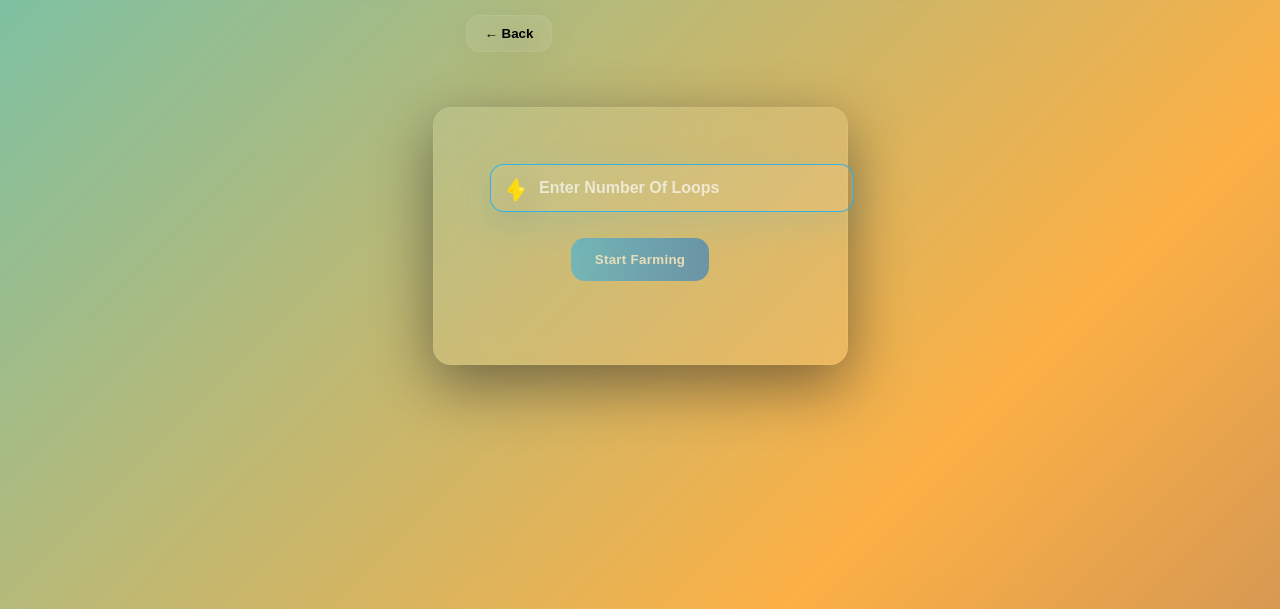
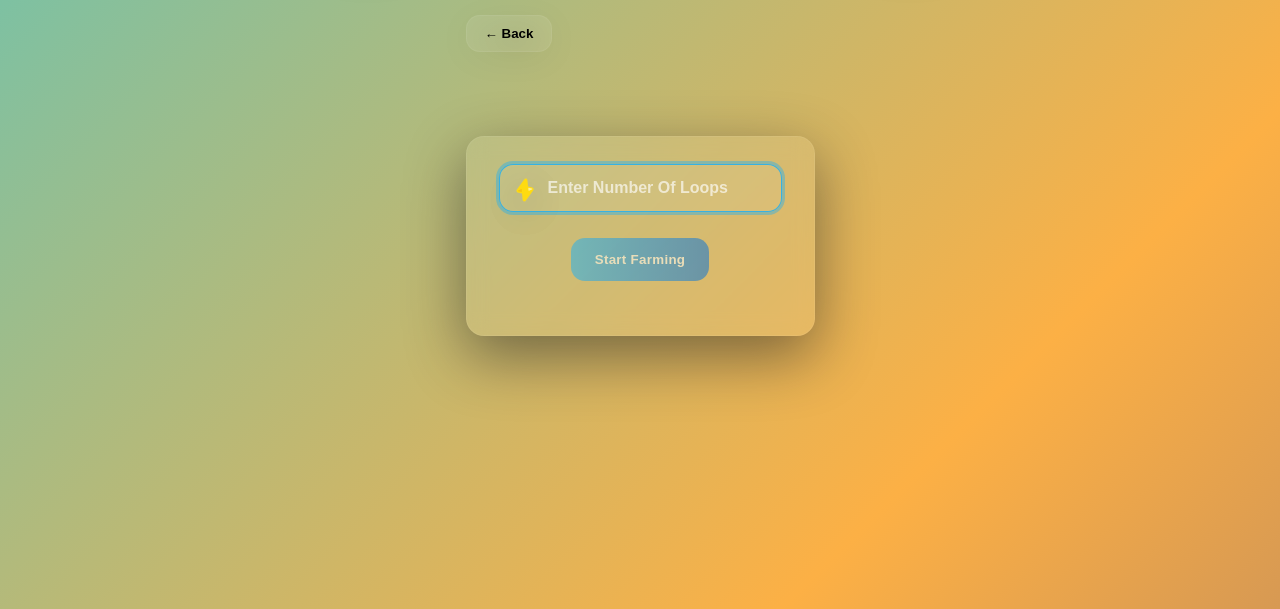
Before and after one commit to OracleMythix/DuoRainGUI, a plain HTML site: page index.html in a window 1280 px wide. Both pictures are taken after a click on the tab "XP Farm". Shown: the part 191-800 px from the top of the page. Drawn offline with Linux system fonts and the light colour scheme.

Commit message:
Update index.html

```diff
--- a/index.html
+++ b/index.html
@@ -223,7 +223,7 @@
   }
 
   /* Input Screen Panel */
-  #inputPanel {
+#inputPanel {
   background: var(--glass);
   border-radius: 18px;
   padding: 28px 32px;
@@ -238,17 +238,19 @@
   align-items: center;
   gap: 24px;
   width: 100%;
-  max-width: 480px;
+  max-width: 520px; /* slightly wider so content fits */
   min-height: 200px;
+  box-sizing: border-box; /* ensure padding is inside total size */
 }
 
- /* Input wrap */
+/* Input wrap */
 .input-wrap {
   position: relative;
   width: 100%;
-  max-width: 300px;
+  max-width: 420px; /* fits comfortably inside the panel */
   margin: 0 auto; /* centers the whole input horizontally */
 }
+
 .input-wrap input {
   width: 100%;
   padding: 14px 14px 14px 48px;
@@ -260,16 +262,21 @@
   font-weight: 700;
   font-size: 16px;
   transition: box-shadow 0.18s, transform 0.12s;
+  box-sizing: border-box; /* avoid padding overflow */
 }
+
 .input-wrap input::placeholder {
   color: rgba(255, 255, 255, 0.65);
   font-weight: 600;
 }
+
 .input-wrap input:focus {
-  box-shadow: 0 10px 36px rgba(28, 176, 246, 0.12);
+  outline: none;
+  box-shadow: 0 0 0 3px rgba(28, 176, 246, 0.4); /* subtle glow */
   border-color: rgba(28, 176, 246, 0.85);
   transform: translateY(-2px);
 }
+
 .input-icon {
   position: absolute;
   left: 14px;
```
